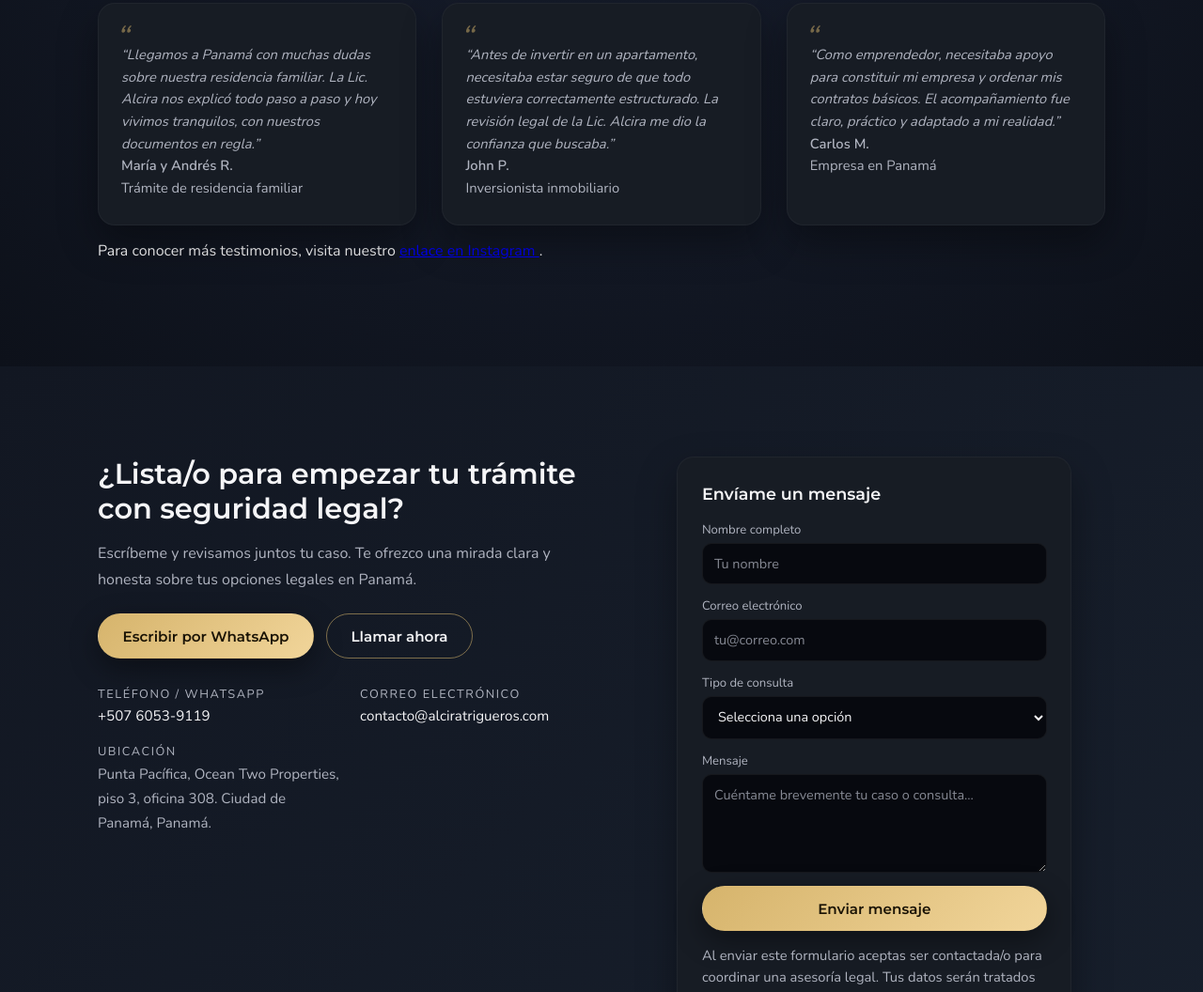
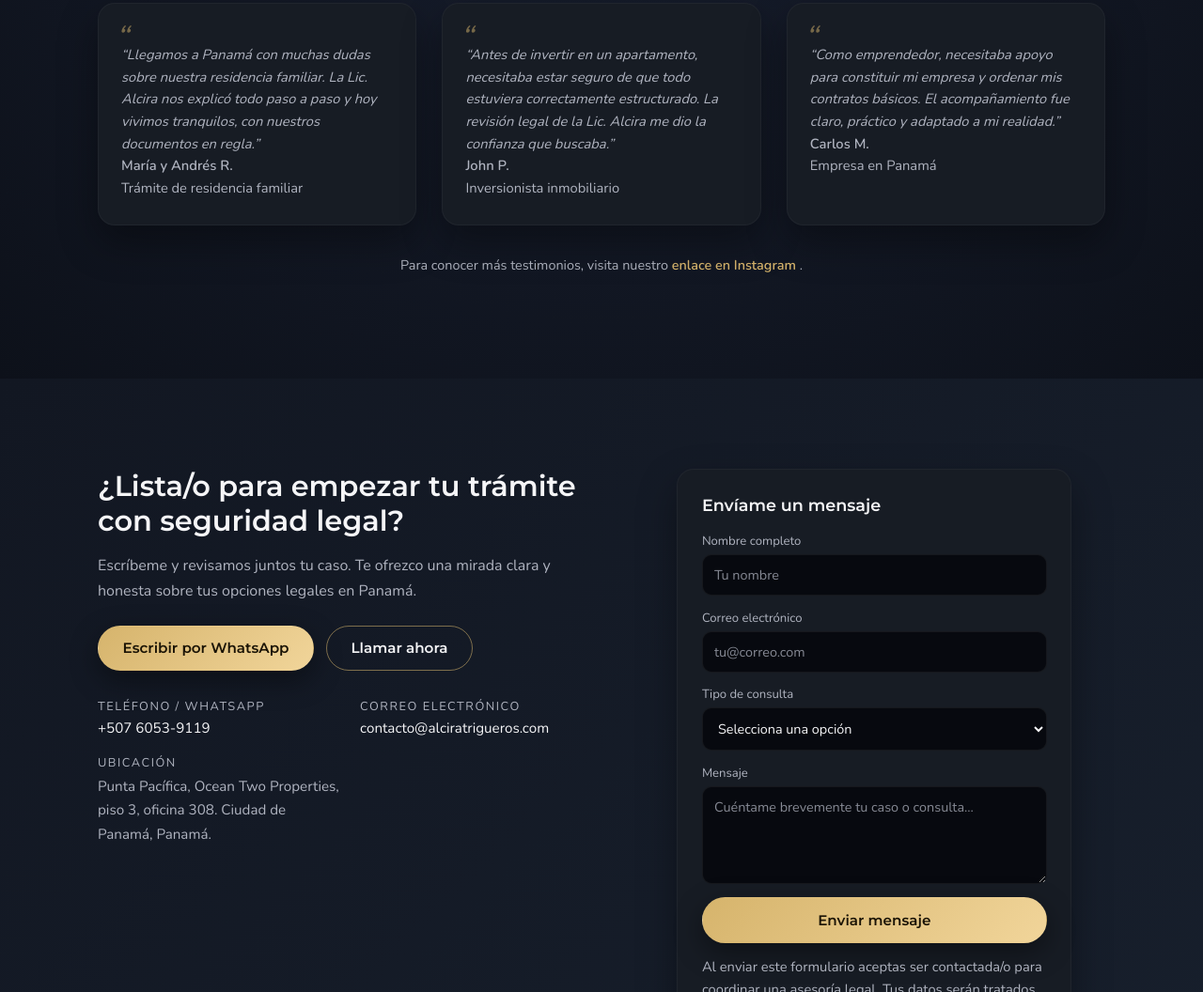
Before and after one commit to lulabtechnology/landing-alcira-trigueros, a plain HTML site: page index.html in a window 1280 px wide. Shown: the part 3289-4345 px from the top of the page at 94% size. Drawn offline with nearby package versions, Linux system fonts and the light colour scheme.

Commit message:
Update styles.css

```diff
--- a/styles.css
+++ b/styles.css
@@ -755,3 +755,22 @@ body {
     font-size: 1.6rem;
   }
 }
+.testimonials-more {
+  margin-top: 2rem;
+  text-align: center;
+}
+
+.testimonials-more p {
+  color: var(--color-text-muted);
+  font-size: 0.9rem;
+}
+
+.testimonials-more a {
+  color: var(--color-accent);
+  font-weight: 600;
+  text-decoration: none;
+}
+
+.testimonials-more a:hover {
+  text-decoration: underline;
+}
```
